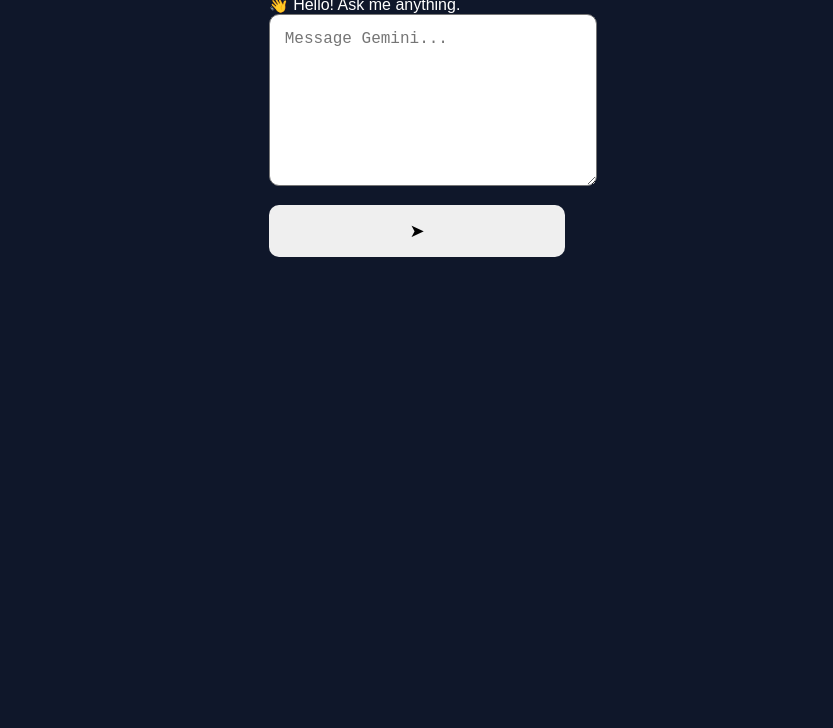
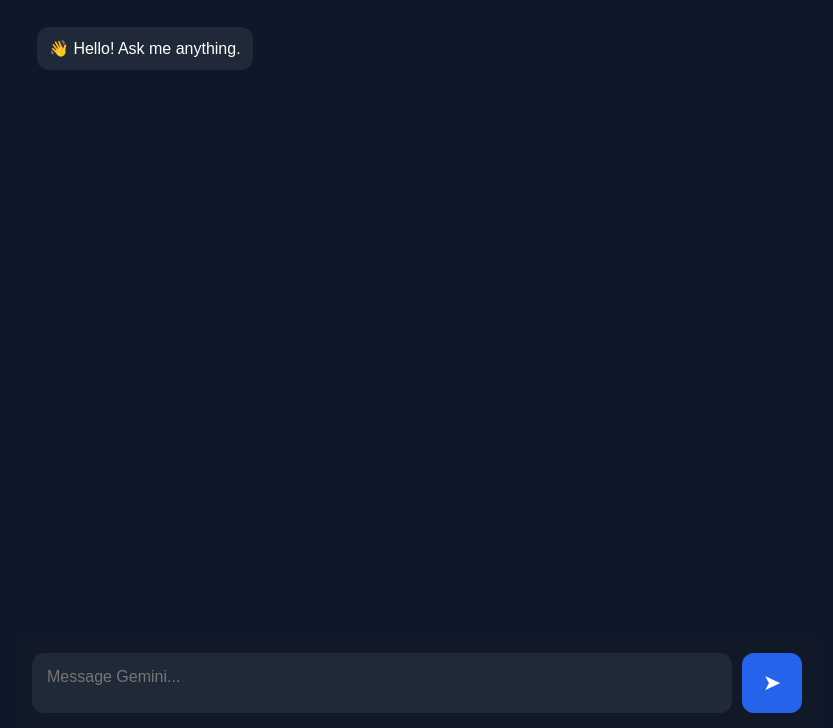
Before and after one commit to 235ics044-user/gemini-chat-web, a plain HTML site: page index.html in a window 1280 px wide. Shown: the part 72-800 px from the top of the page, without its empty margins (223-1056 px from the left). Drawn offline with Linux system fonts and the light colour scheme.

Commit message:
Refactor CSS for chat application layout and styles

```diff
--- a/style.css
+++ b/style.css
@@ -1,38 +1,166 @@
+*{
+    margin:0;
+    padding:0;
+    box-sizing:border-box;
+    font-family:Arial,sans-serif;
+}
+
 body{
-    font-family:Arial;
+
     background:#0f172a;
     color:white;
+
     display:flex;
     justify-content:center;
-    padding:40px;
+    align-items:center;
+
+    height:100vh;
+
 }
 
-.container{
-    width:700px;
+.chat-container{
+
+    width:100%;
+    max-width:800px;
+    height:100vh;
+
+    display:flex;
+    flex-direction:column;
+
+}
+
+.header{
+
+    background:#111827;
+
+    padding:20px;
+
+    font-size:24px;
+
+    font-weight:bold;
+
+    border-bottom:1px solid #333;
+
+}
+
+.chat-box{
+
+    flex:1;
+
+    overflow-y:auto;
+
+    padding:20px;
+
+}
+
+.user{
+
+    background:#2563eb;
+
+    color:white;
+
+    padding:12px;
+
+    border-radius:12px;
+
+    margin:10px 0;
+
+    width:fit-content;
+
+    max-width:75%;
+
+    margin-left:auto;
+
+}
+
+.ai{
+
+    background:#1f2937;
+
+    color:white;
+
+    padding:12px;
+
+    border-radius:12px;
+
+    margin:10px 0;
+
+    width:fit-content;
+
+    max-width:75%;
+
+}
+
+.input-box{
+
+    display:flex;
+
+    padding:15px;
+
+    background:#111827;
+
+    gap:10px;
+
 }
 
 textarea{
-    width:100%;
-    height:140px;
+
+    flex:1;
+
+    resize:none;
+
+    border:none;
+
+    outline:none;
+
+    background:#1f2937;
+
+    color:white;
+
     padding:15px;
-    border-radius:10px;
+
+    border-radius:12px;
+
+    height:60px;
+
     font-size:16px;
+
 }
 
 button{
-    margin-top:15px;
-    width:100%;
-    padding:15px;
+
+    width:60px;
+
     border:none;
-    border-radius:10px;
-    font-size:18px;
+
+    border-radius:12px;
+
+    background:#2563eb;
+
+    color:white;
+
+    font-size:22px;
+
     cursor:pointer;
+
 }
 
-#response{
-    margin-top:25px;
-    white-space:pre-wrap;
-    background:#1e293b;
-    padding:20px;
+button:hover{
+
+    background:#1d4ed8;
+
+}
+
+::-webkit-scrollbar{
+
+    width:6px;
+
+}
+
+::-webkit-scrollbar-thumb{
+
+    background:#555;
+
     border-radius:10px;
+
 }
```
